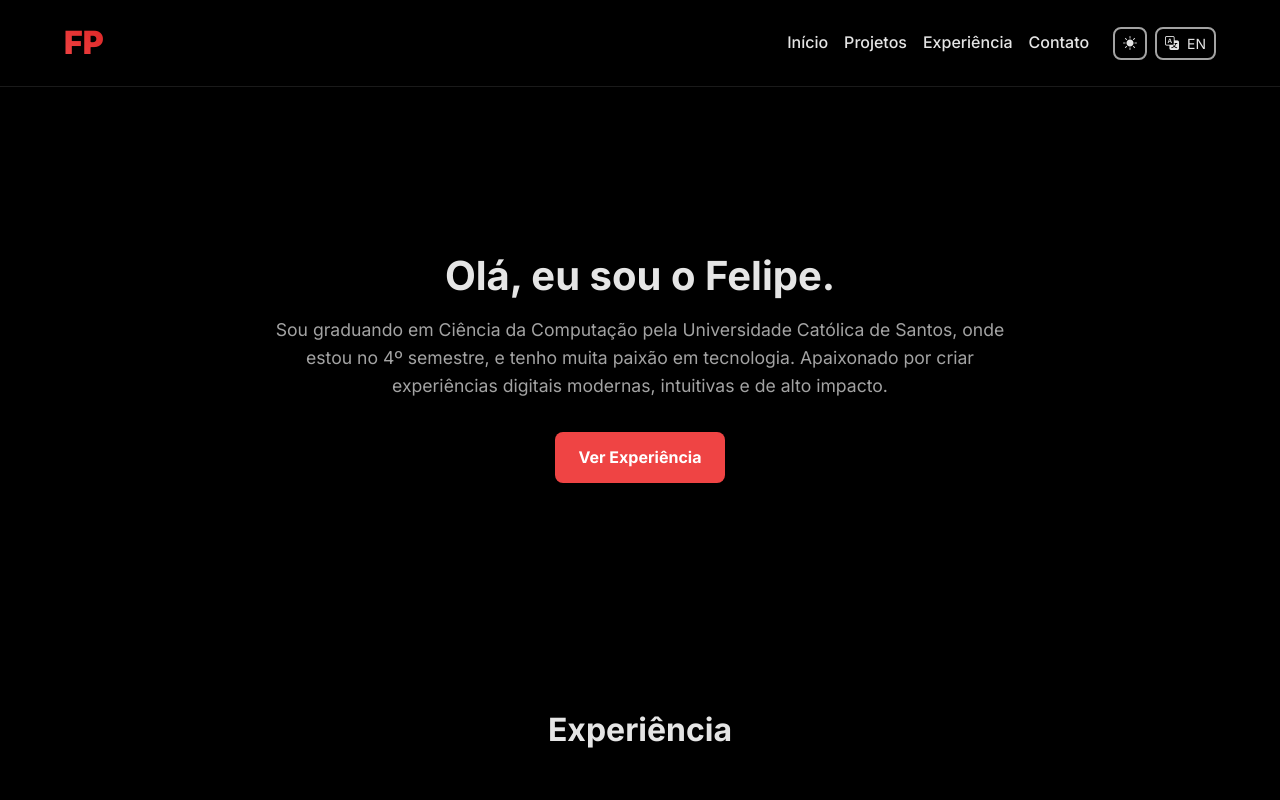
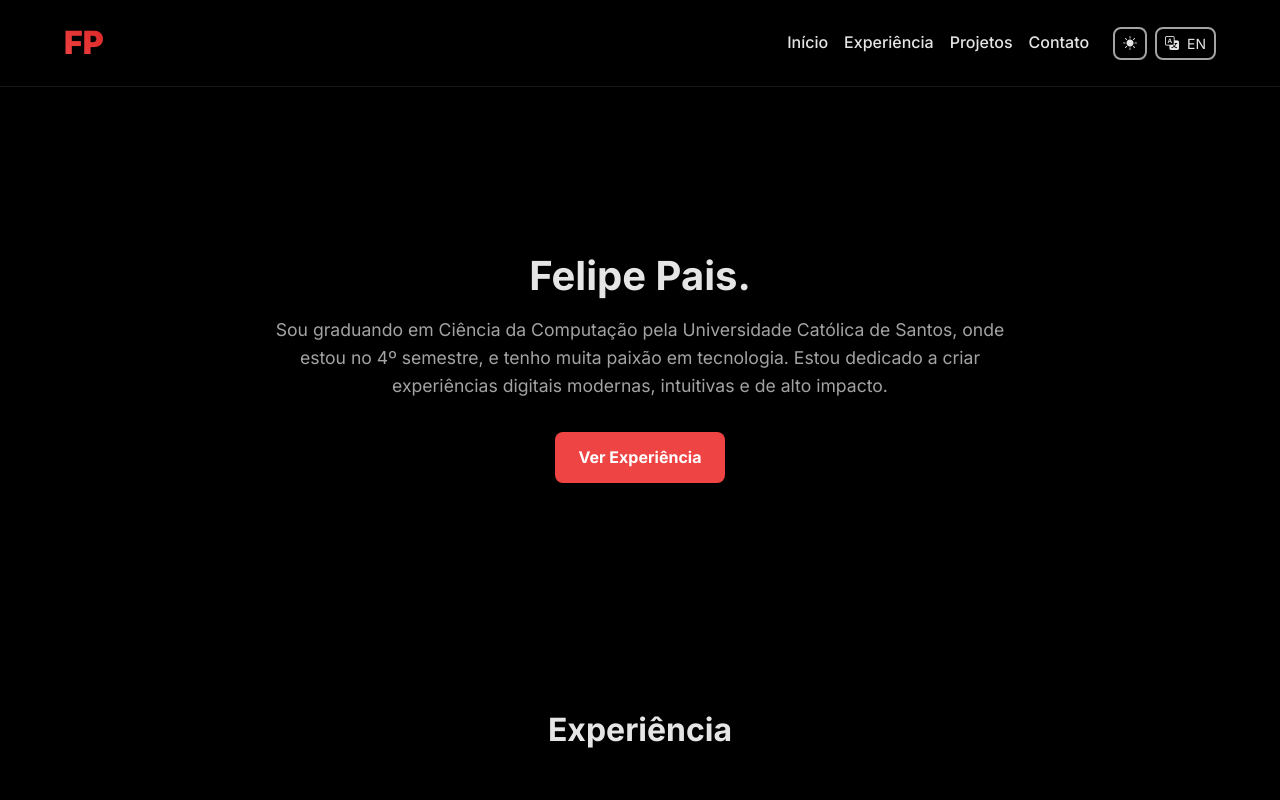
Before and after one commit to fejitter/fejitter.github.io, a plain HTML site: page index.html in a window 1280 px wide. Shown: the top 800 px of the page. Drawn offline with nearby package versions, Linux system fonts and the light colour scheme.

Commit message:
Fixes: Botões de navegação ajustados e mensagem inicial alterada

```diff
--- a/index.html
+++ b/index.html
@@ -3,7 +3,7 @@
 <head>
   <meta charset="UTF-8">
   <meta name="viewport" content="width=device-width, initial-scale=1.0">
-  <title>Portfólio de Felipe Pais</title>
+  <title>Felipe Gomes Vieira Pais</title>
 
   <link rel="preconnect" href="https://fonts.googleapis.com">
   <link rel="preconnect" href="https://fonts.gstatic.com" crossorigin>
@@ -30,8 +30,8 @@
                 <div class="d-flex align-items-center justify-content-end gap-2">
                     <nav class="d-none d-md-flex align-items-center gap-3 me-3">
                         <a href="#hero" data-i18n="nav-home">Home</a>
+                        <a href="#experience" data-i18n="nav-experience">Experience</a>
                         <a href="#projects" data-i18n="nav-projects">Projects</a>
-                        <a href="#experience" data-i18n="nav-experience">Experience</a>
                         <a href="#contact" data-i18n="nav-contact">Contacts</a>
                     </nav>
 
@@ -56,8 +56,8 @@
                 <div class="collapse navbar-collapse" id="navbarNav">
                     <nav class="mobile-nav">
                         <a href="#hero" class="mobile-nav-link" data-i18n="nav-home">Home</a>
+                        <a href="#experience" class="mobile-nav-link" data-i18n="nav-experience">Experience</a>
                         <a href="#projects" class="mobile-nav-link" data-i18n="nav-projects">Projects</a>
-                        <a href="#experience" class="mobile-nav-link" data-i18n="nav-experience">Experience</a>
                         <a href="#contact" class="mobile-nav-link" data-i18n="nav-contact">Contacts</a>
                     </nav>
                 </div>
@@ -70,7 +70,7 @@
     <div class="container">
         <div class="row justify-content-center">
             <div class="col-lg-8 text-center">
-                <h2 data-i18n="hero-title">Olá, eu me chamo Felipe.</h2>
+                <h2 data-i18n="hero-title">Felipe Pais.</h2>
                 <p data-i18n="hero-description">Graduando em Ciência da Computação pela Universidade Católica de Santos,
                   onde estou no 4º semestre, e tenho muita paixão em tecnologia. Apaixonado por criar experiências digitais modernas
                   intuitivas e de alto impacto.</p>
--- a/script.js
+++ b/script.js
@@ -4,12 +4,12 @@ const translations = {
         "nav-projects": "Projetos",
         "nav-experience": "Experiência",
         "nav-contact": "Contato",
-        "hero-title": "Olá, eu sou o Felipe.",
-        "hero-description": "Sou graduando em Ciência da Computação pela Universidade Católica de Santos, onde estou no 4º semestre, e tenho muita paixão em tecnologia. Apaixonado por criar experiências digitais modernas, intuitivas e de alto impacto.",
+        "hero-title": "Felipe Pais.",
+        "hero-description": "Sou graduando em Ciência da Computação pela Universidade Católica de Santos, onde estou no 4º semestre, e tenho muita paixão em tecnologia. Estou dedicado a criar experiências digitais modernas, intuitivas e de alto impacto.",
         "hero-cta": "Ver Experiência",
         "projects-title": "Projetos",
         "project-portfolio-title": "Portfólio",
-        "project-portfolio-desc": "Este é o site que você está vendo, meu projeto atual. Foi desenvolvido com HTML, CSS e JavaScript, com foco em design moderno e animações suaves de scroll.<br><br>Sujeito a constantes melhorias.",
+        "project-portfolio-desc": "É o site que você está vendo, meu projeto atual. Foi desenvolvido com HTML, CSS e JavaScript, com foco em design moderno e animações suaves de scroll.<br><br>Sujeito a constantes melhorias.",
         "experience-title": "Experiência",
         "exp1-title": "Staff na BxSec",
         "exp1-period": "Agosto 2025",
@@ -24,8 +24,8 @@ const translations = {
         "nav-projects": "Projects",
         "nav-experience": "Experience",
         "nav-contact": "Contact",
-        "hero-title": "Hi, I'm Felipe.",
-        "hero-description": "I'm a Computer Science student at UNISANTOS, currently in my 4th semester, and I'm really passionate about technology. I love creating modern, intuitive, and high-impact digital experiences.",
+        "hero-title": "Felipe Pais.",
+        "hero-description": "I'm a Computer Science student at Universidade Católica de Santos, currently in my 4th semester, and I'm really passionate about technology. I love creating modern, intuitive, and high-impact digital experiences.",
         "hero-cta": "View Experience",
         "projects-title": "Projects",
         "project-portfolio-title": "Portfolio",
```
